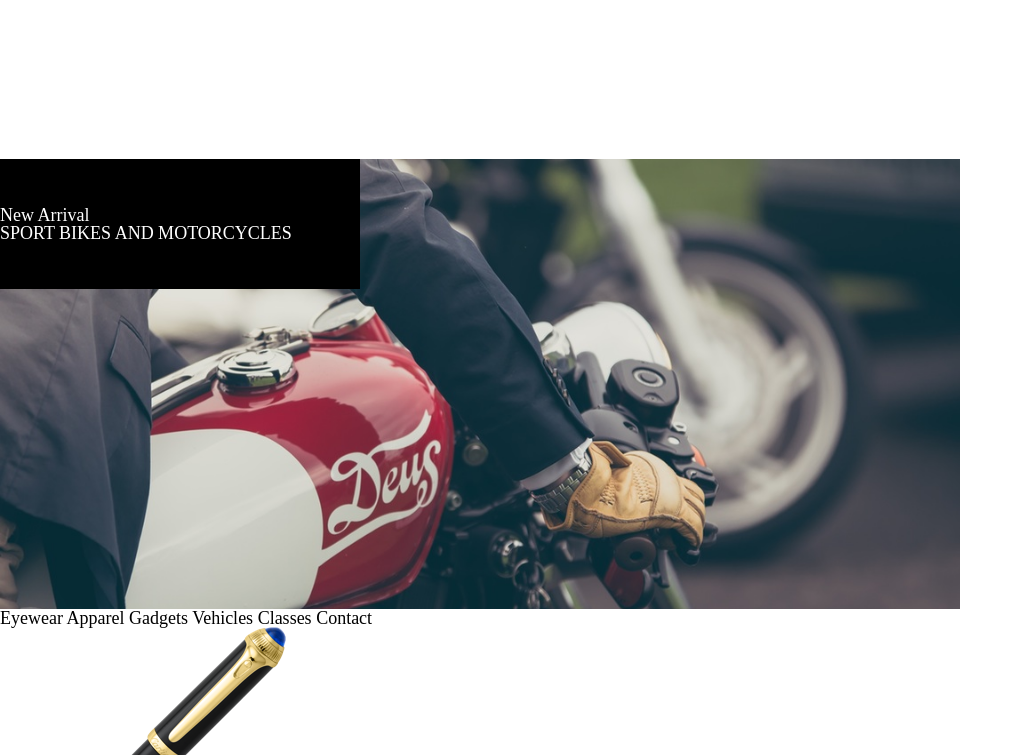
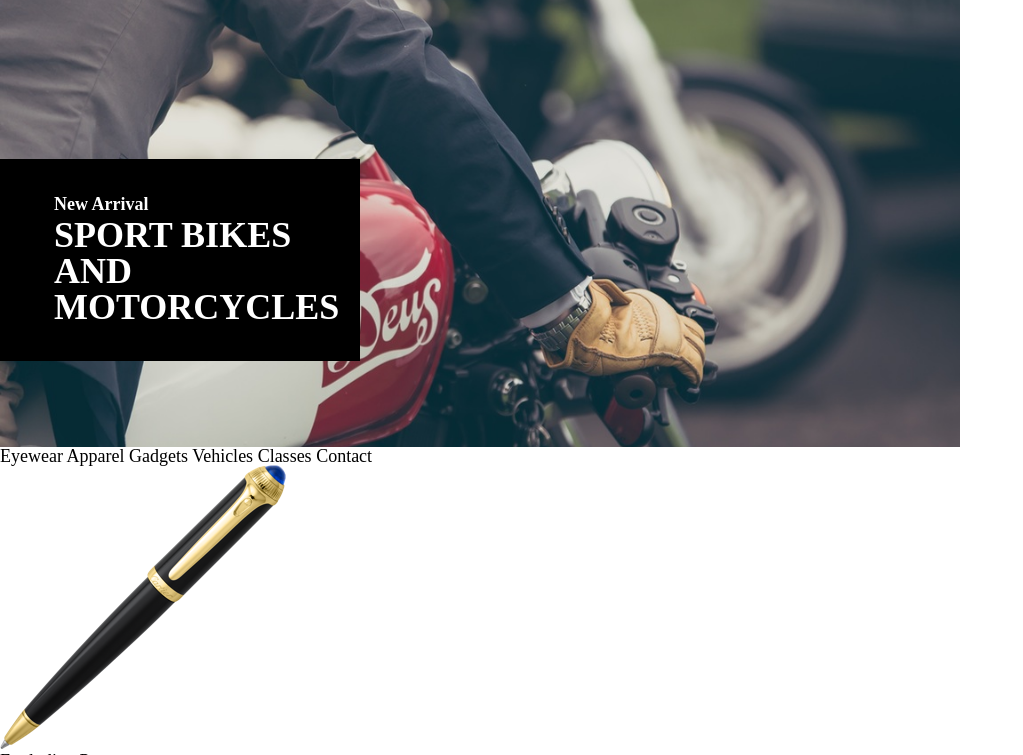
Before and after one commit to PrestonGB/secretagentsupply, a plain HTML site: page index.html in a window 1280 px wide. Shown: the part 45-800 px from the top of the page, without its empty margins (0-1023 px from the left). Drawn offline with Linux system fonts and the light colour scheme; files whose address does not match are found by name.

Commit message:
format splash

```diff
--- a/resources/css/style.css
+++ b/resources/css/style.css
@@ -36,10 +36,29 @@ header span {
   background-color: black;
   color: white;
   width: 20rem;
-  margin-top: 9rem;
-  height: 7.25rem;
+  height: auto;
+  position: relative;
+  top: 9rem;
+  font-weight: bold;
   display: flex;
   flex-direction: column;
   justify-content: center;
   align-content: center;
+
 }
+
+.new h4 {
+  font-size: 1rem;
+  padding-top: 2rem;
+}
+
+.new h2 {
+  font-size: 2rem;
+  padding-top: 0.25rem;
+  padding-bottom: 2rem;
+}
+
+.new h4,
+h2 {
+  margin-left: 3rem;
+}
```
